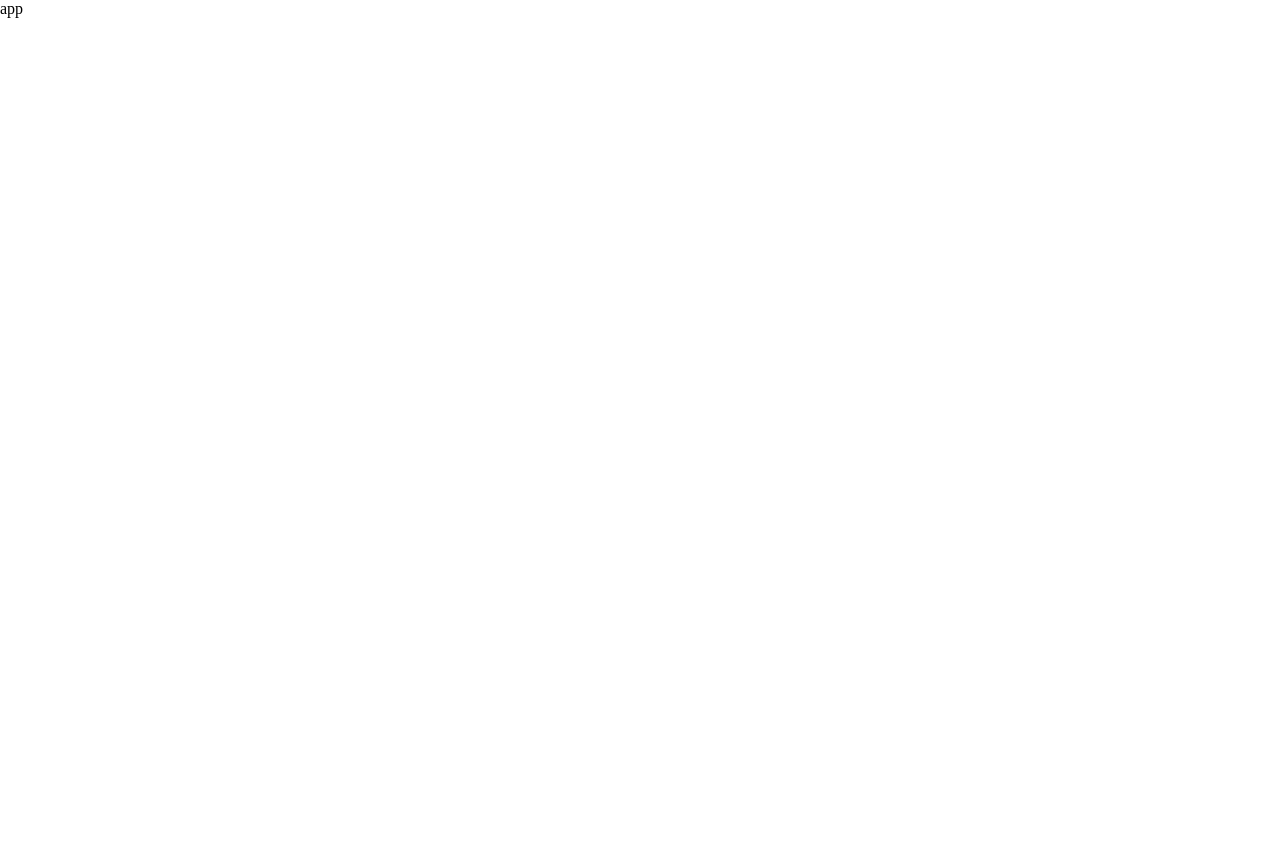
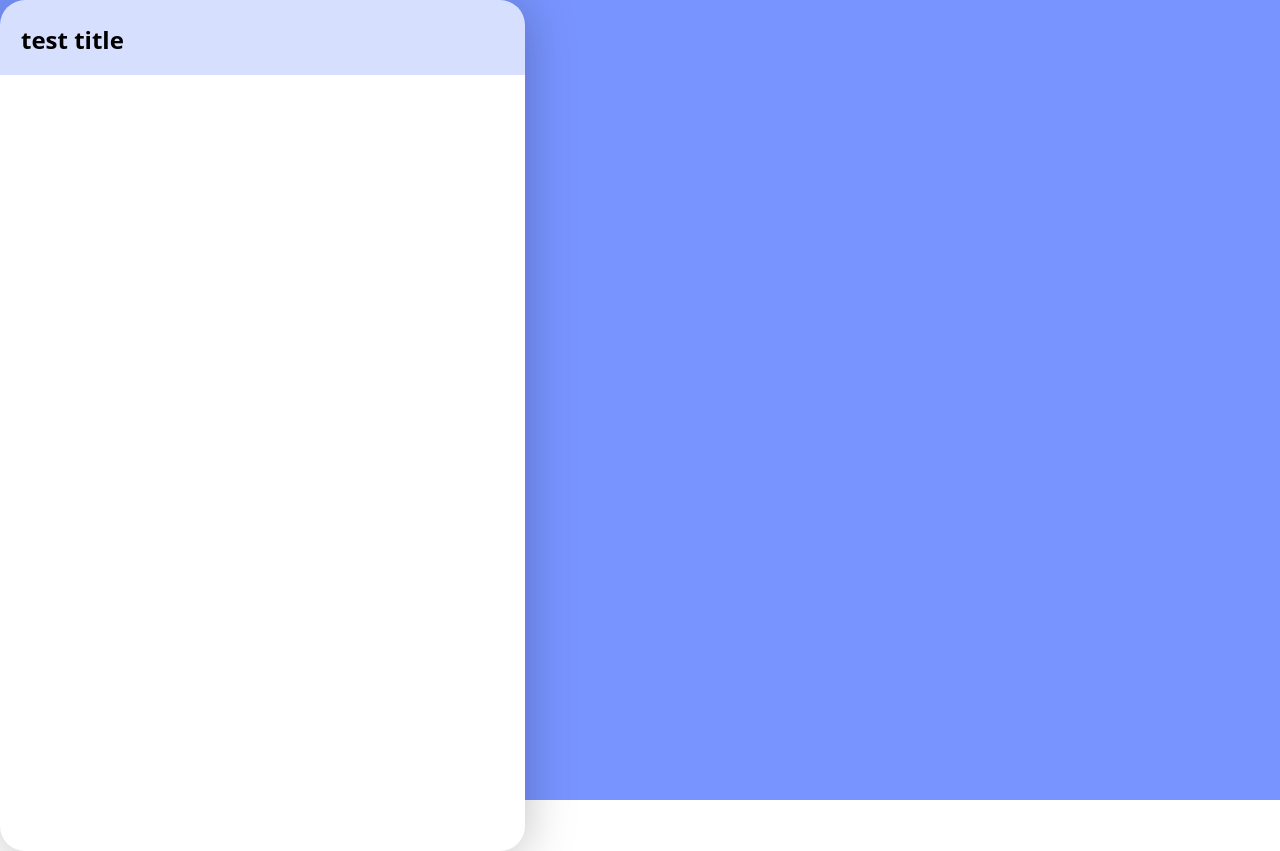
Before and after one commit to changicho/cardy-front, a React app: page / in a window 1280 px wide. Before the commit the page ends 800 px from the top, so only its background shows below. Built offline with nearby package versions, Linux system fonts and the light colour scheme.

Commit message:
:sparkles: Create chatting component
채팅 컴포넌트의 틀 제작

```diff
--- a/src/components/base/Base.tsx
+++ b/src/components/base/Base.tsx
@@ -1,13 +1,24 @@
 import React from "react";
 import styled from "styled-components";
 
+import Chatting from "@/components/chat/index";
+
 const Wrapper = styled.div`
-  width: 100%;
-  height: 100%;
+  margin: 0px;
+  padding: 0px;
+
+  width: 100vw;
+  height: 100vh;
+
+  background: #7894ff;
 `;
 
 export const Base = () => {
-  return <Wrapper>app</Wrapper>;
+  return (
+    <Wrapper>
+      <Chatting />
+    </Wrapper>
+  );
 };
 
 export default Base;
--- /dev/null
+++ b/src/components/chat/Content.tsx
@@ -0,0 +1,24 @@
+import React from "react";
+import styled from "styled-components";
+
+const BORDER = {
+  RADIUS: 25,
+};
+
+const Wrapper = styled.div`
+  margin: 0px;
+
+  width: 525px;
+  height: 776px;
+
+  background: #ffffff;
+
+  border-bottom-left-radius: ${BORDER.RADIUS}px;
+  border-bottom-right-radius: ${BORDER.RADIUS}px;
+`;
+
+export const Content = () => {
+  return <Wrapper></Wrapper>;
+};
+
+export default Content;
--- /dev/null
+++ b/src/components/chat/Title.tsx
@@ -0,0 +1,56 @@
+import React from "react";
+import styled from "styled-components";
+
+type Props = {
+  title: string;
+};
+
+const FONT = {
+  SIZE: 24,
+  LINE_HEIGHT: 24,
+};
+
+const PADDING = {
+  HORIZONTAL: 21,
+  VERTICAL: 28,
+};
+
+const BORDER = {
+  RADIUS: 25,
+};
+
+const Wrapper = styled.div`
+  margin: 0px;
+
+  width: 525px;
+  height: 75px;
+  background: #d7dfff;
+
+  border-top-left-radius: ${BORDER.RADIUS}px;
+  border-top-right-radius: ${BORDER.RADIUS}px;
+`;
+
+const Text = styled.h1`
+  margin: 0px;
+
+  width: calc(100% - ${2 * PADDING.HORIZONTAL}px);
+  height: calc(100% - ${2 * PADDING.VERTICAL}px);
+
+  padding: ${PADDING.VERTICAL}px ${PADDING.HORIZONTAL}px;
+
+  font-family: Noto Sans;
+  font-style: normal;
+  font-weight: bold;
+  font-size: ${FONT.SIZE}px;
+  line-height: ${FONT.LINE_HEIGHT}px;
+`;
+
+export const Title = ({ title }: Props) => {
+  return (
+    <Wrapper>
+      <Text>{title}</Text>
+    </Wrapper>
+  );
+};
+
+export default Title;
--- /dev/null
+++ b/src/components/chat/index.tsx
@@ -0,0 +1,23 @@
+import React from "react";
+import styled from "styled-components";
+
+import Title from "@/components/chat/Title";
+import Content from "@/components/chat/Content";
+
+const Wrapper = styled.div`
+  width: 100%;
+  height: 100%;
+
+  filter: drop-shadow(0px 4px 24px rgba(0, 0, 0, 0.25));
+`;
+
+export const Chat = () => {
+  return (
+    <Wrapper>
+      <Title title={"test title"} />
+      <Content />
+    </Wrapper>
+  );
+};
+
+export default Chat;
```
